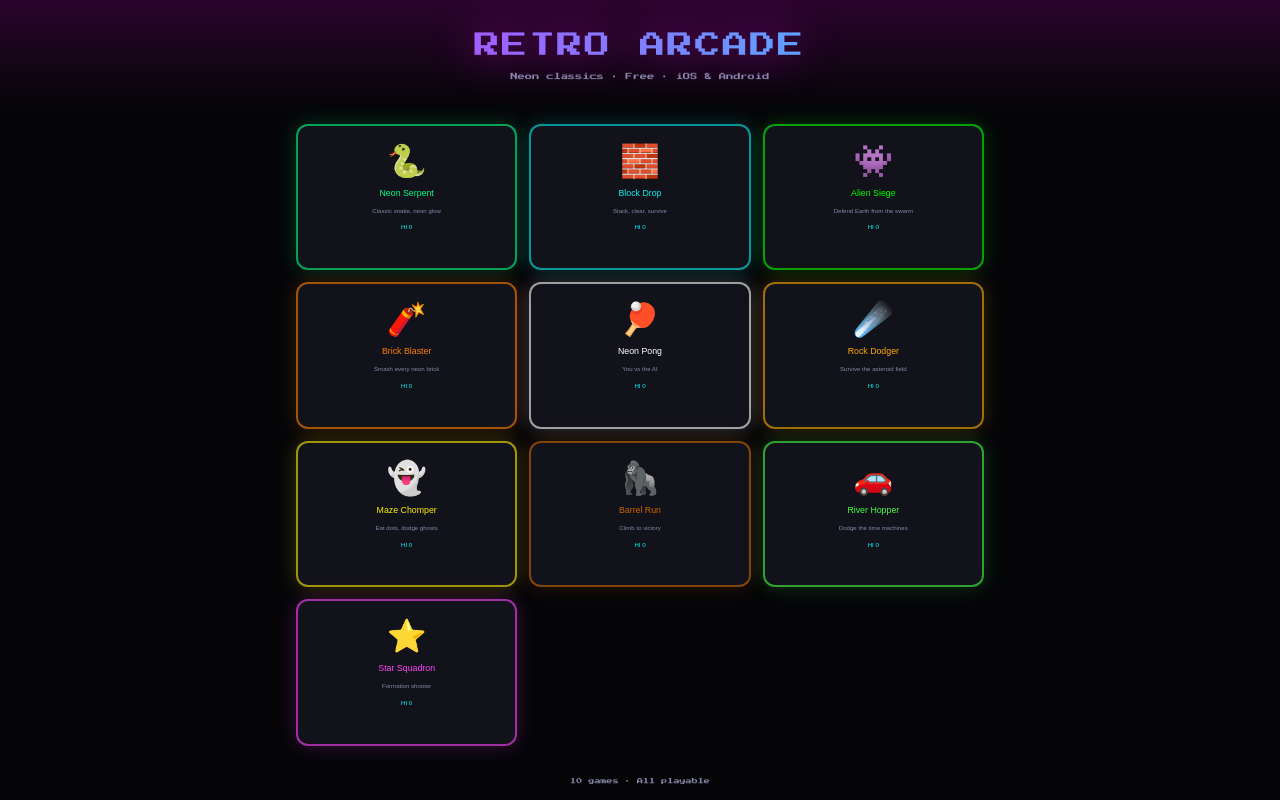
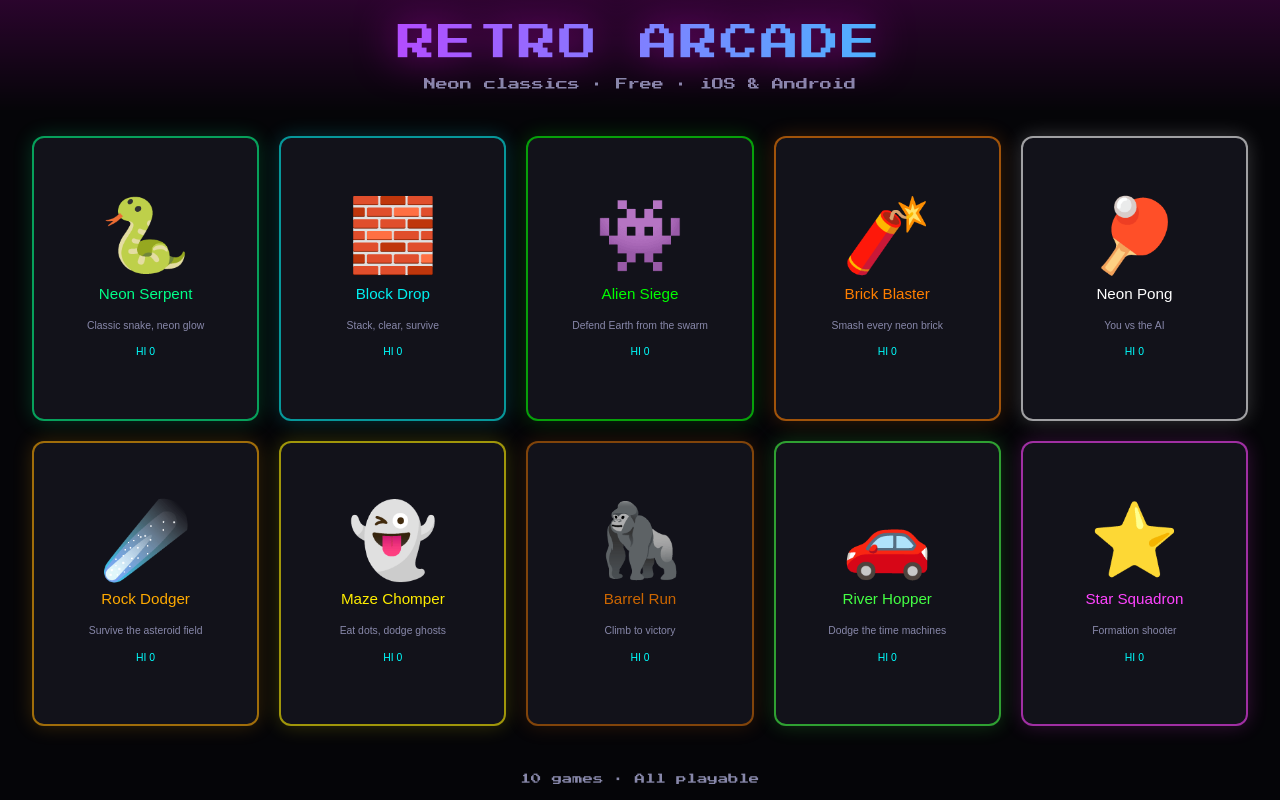
Before and after one commit to ronparada/retro-games, a website built with Vite: page index.html in a window 1280 px wide. Built offline with nearby package versions, Linux system fonts and the light colour scheme.

Commit message:
Scale up home screen icons and text for desktop browsers.

```diff
--- a/src/style.css
+++ b/src/style.css
@@ -41,12 +41,13 @@ body {
 
 .home-header {
   text-align: center;
-  padding: 2rem 1rem 1.5rem;
+  padding: clamp(1rem, 3vh, 2rem) clamp(0.75rem, 3vw, 2rem) clamp(0.75rem, 2vh, 1.5rem);
   background: linear-gradient(180deg, rgba(255,0,255,0.15) 0%, transparent 100%);
+  flex-shrink: 0;
 }
 
 .logo-glow {
-  font-size: clamp(1rem, 4vw, 1.6rem);
+  font-size: clamp(1.1rem, 5vmin, 2.4rem);
   background: linear-gradient(90deg, var(--pink), var(--cyan));
   -webkit-background-clip: text;
   -webkit-text-fill-color: transparent;
@@ -56,8 +57,8 @@ body {
 }
 
 .subtitle {
-  margin-top: 0.8rem;
-  font-size: 0.45rem;
+  margin-top: clamp(0.5rem, 1.5vh, 0.8rem);
+  font-size: clamp(0.5rem, 1.8vmin, 0.75rem);
   color: var(--muted);
   line-height: 1.8;
 }
@@ -65,17 +66,33 @@ body {
 .game-grid {
   display: grid;
   grid-template-columns: repeat(2, 1fr);
-  gap: 0.75rem;
-  padding: 1rem;
+  grid-auto-rows: 1fr;
+  gap: clamp(0.6rem, 2vmin, 1.25rem);
+  padding: clamp(0.75rem, 2vmin, 1.5rem);
   flex: 1;
+  width: 100%;
+  max-width: 100%;
+  align-content: stretch;
 }
 
 @media (min-width: 600px) {
   .game-grid {
     grid-template-columns: repeat(3, 1fr);
-    max-width: 720px;
-    margin: 0 auto;
-    width: 100%;
+    padding: clamp(1rem, 2.5vmin, 2rem);
+  }
+}
+
+@media (min-width: 900px) {
+  .game-grid {
+    grid-template-columns: repeat(4, 1fr);
+  }
+}
+
+@media (min-width: 1200px) {
+  .game-grid {
+    grid-template-columns: repeat(5, 1fr);
+    gap: 1.25rem;
+    padding: 1.5rem 2rem 2rem;
   }
 }
 
@@ -83,11 +100,13 @@ body {
   background: var(--card);
   border: 2px solid color-mix(in srgb, var(--accent) 60%, transparent);
   border-radius: 12px;
-  padding: 1rem 0.75rem;
+  padding: clamp(0.85rem, 3vmin, 1.75rem) clamp(0.6rem, 2vmin, 1.25rem);
   display: flex;
   flex-direction: column;
   align-items: center;
-  gap: 0.5rem;
+  justify-content: center;
+  gap: clamp(0.4rem, 1.5vmin, 0.85rem);
+  min-height: clamp(110px, 22vmin, 200px);
   cursor: pointer;
   transition: transform 0.15s, box-shadow 0.15s;
   box-shadow: 0 0 20px color-mix(in srgb, var(--accent) 20%, transparent);
@@ -107,35 +126,38 @@ body {
 }
 
 .card-icon {
-  font-size: 2rem;
+  font-size: clamp(2.5rem, 9vmin, 5rem);
+  line-height: 1;
 }
 
 .card-name {
-  font-size: 0.55rem;
+  font-size: clamp(0.55rem, 2.2vmin, 0.95rem);
   color: var(--accent);
   text-align: center;
+  line-height: 1.5;
 }
 
 .card-tag {
-  font-size: 0.38rem;
+  font-size: clamp(0.42rem, 1.5vmin, 0.65rem);
   color: var(--muted);
   text-align: center;
   line-height: 1.6;
 }
 
 .hi-score {
-  font-size: 0.38rem;
+  font-size: clamp(0.42rem, 1.5vmin, 0.65rem);
   color: var(--cyan);
 }
 
 .home-footer {
   text-align: center;
-  padding: 1rem;
-  font-size: 0.38rem;
+  padding: clamp(0.75rem, 2vh, 1.25rem);
+  font-size: clamp(0.42rem, 1.5vmin, 0.65rem);
   color: var(--muted);
   display: flex;
   justify-content: center;
   gap: 0.5rem;
+  flex-shrink: 0;
 }
 
 /* ── Game screen ── */
```
